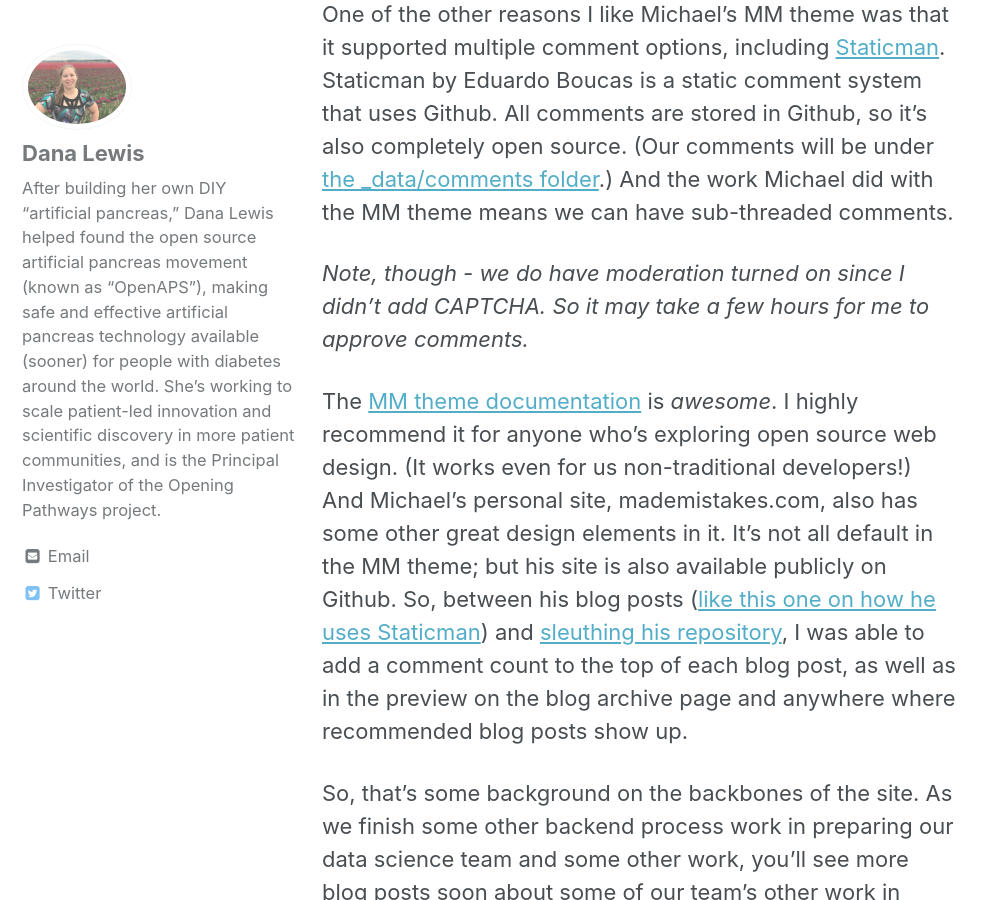
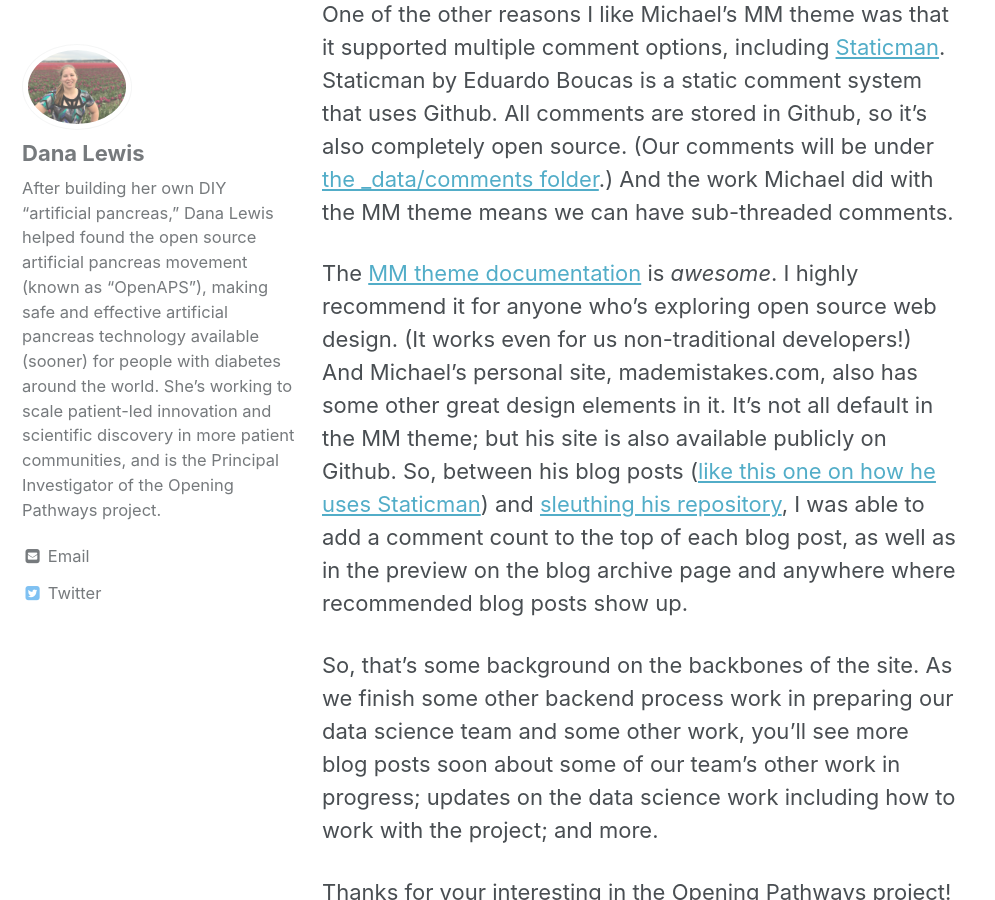
Before and after one commit to opening-pathways/website, a Jekyll site: the page built from _posts/2018-02-06-everything-is-open-source.md, in a window 1280 px wide and 900 px high, scrolled down 779 px. Shown: the whole window, without its empty margins (0-995 px from the left). Built offline with Jekyll 4.4.1, drawn with Linux system fonts in a browser that asks for light colours.

Commit message:
Remove note about lack of CAPTCHA, since reCaptcha is now enabled

```diff
--- a/_posts/2018-02-06-everything-is-open-source.md
+++ b/_posts/2018-02-06-everything-is-open-source.md
@@ -17,8 +17,6 @@
 
 One of the other reasons I like Michael's MM theme was that it supported multiple comment options, including [Staticman](http://staticman.net/). Staticman by Eduardo Boucas is a static comment system that uses Github. All comments are stored in Github, so it's also completely open source. (Our comments will be under [the _data/comments folder](https://github.com/opening-pathways/website/tree/master/_data/comments).) And the work Michael did with the MM theme means we can have sub-threaded comments.
 
-*Note, though - we do have moderation turned on since I didn't add CAPTCHA. So it may take a few hours for me to approve comments.*
-
 The [MM theme documentation](https://mmistakes.github.io/minimal-mistakes/docs/quick-start-guide/) is *awesome*. I highly recommend it for anyone who's exploring open source web design. (It works even for us non-traditional developers!) And Michael's personal site, mademistakes.com, also has some other great design elements in it. It's not all default in the MM theme; but his site is also available publicly on Github. So, between his blog posts ([like this one on how he uses Staticman](https://mademistakes.com/articles/improving-jekyll-static-comments/)) and [sleuthing his repository](https://github.com/mmistakes/made-mistakes-jekyll), I was able to add a comment count to the top of each blog post, as well as in the preview on the blog archive page and anywhere where recommended blog posts show up.
 
 So, that's some background on the backbones of the site. As we finish some other backend process work in preparing our data science team and some other work, you'll see more blog posts soon about some of our team's other work in progress; updates on the data science work including how to work with the project; and more.
```
